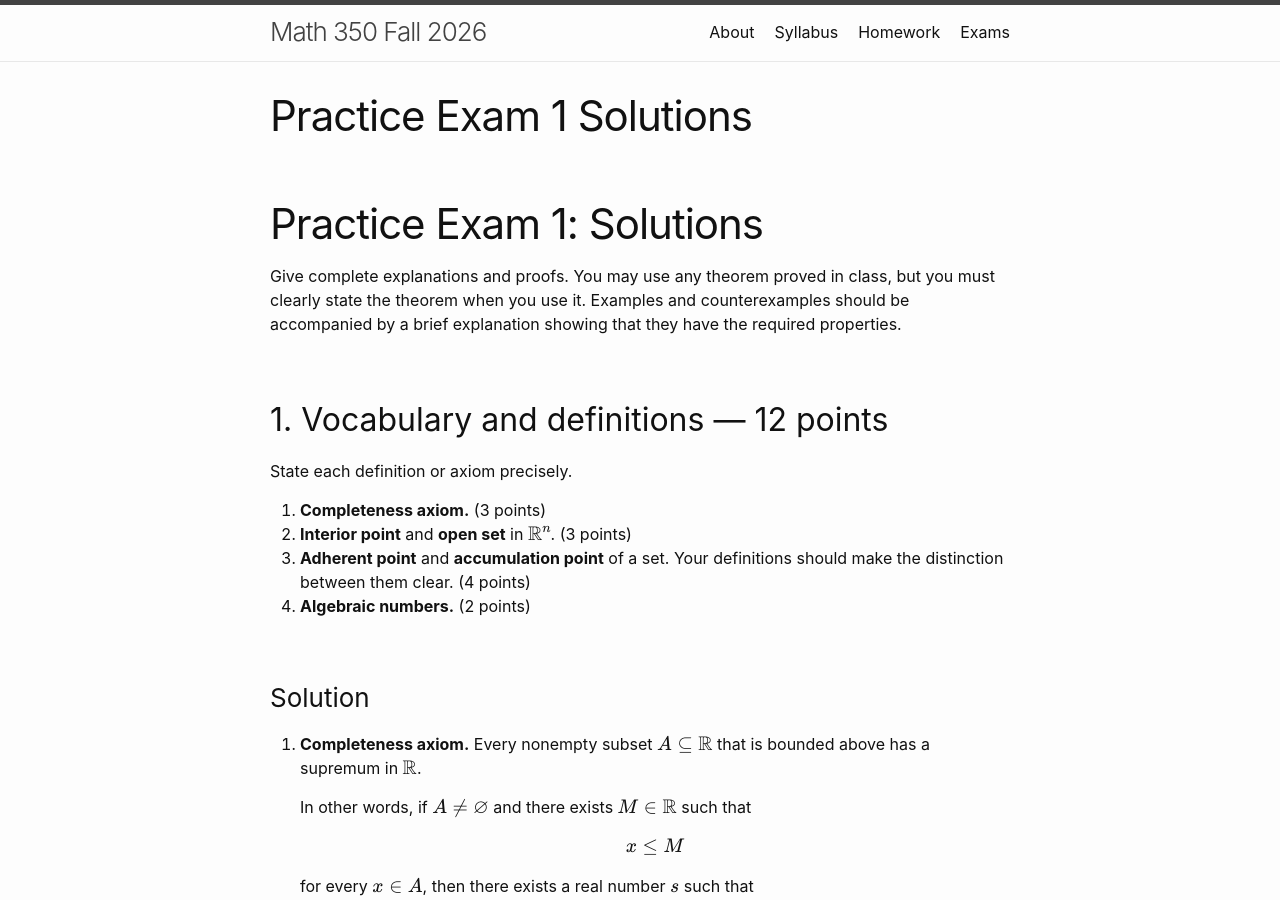
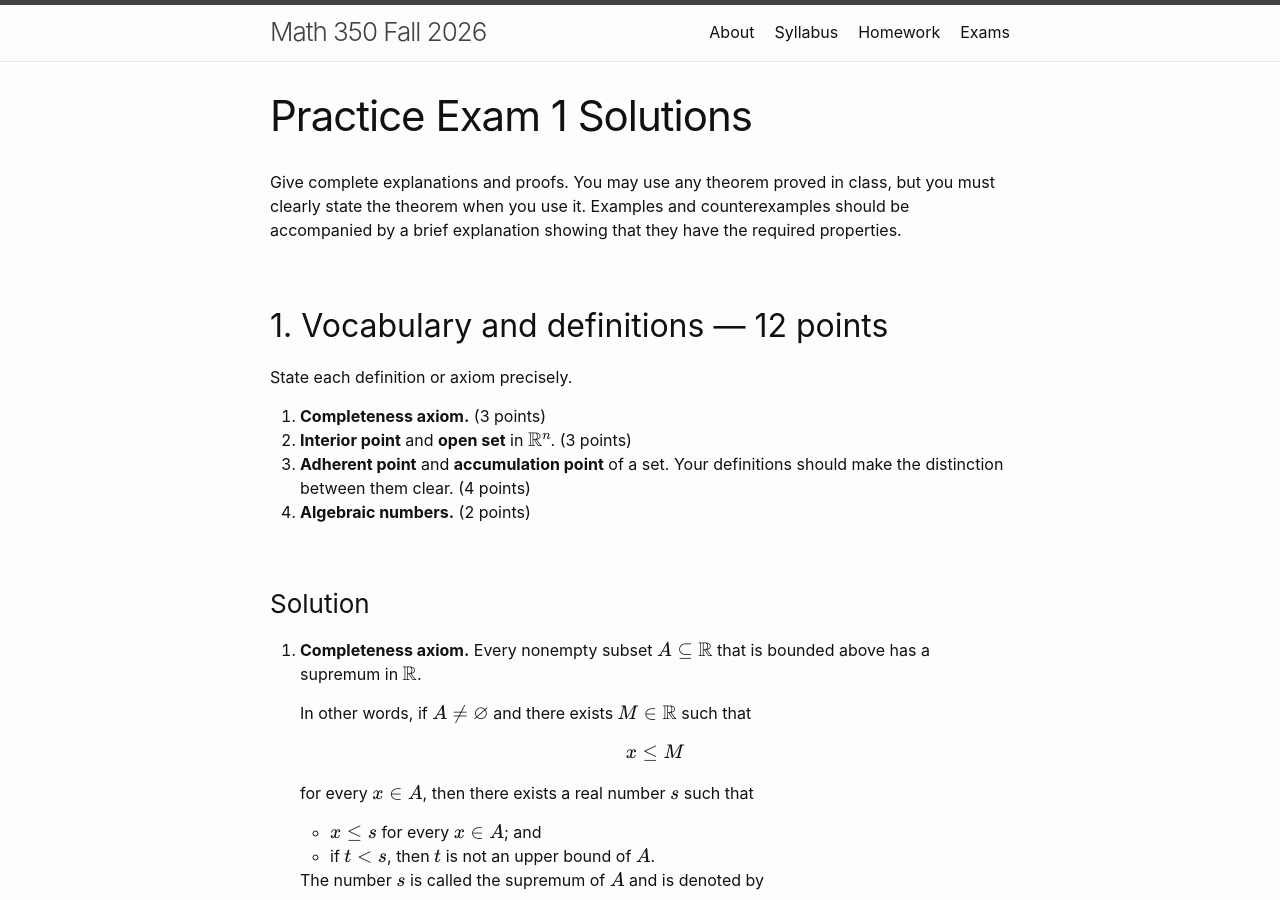
Before and after one commit to wcasper/math350fall2026, a Jekyll site: the page built from _exams/practice-exam1-soln.md, in a window 1280 px wide and 900 px high. Built offline with Jekyll 4.4.1, drawn with Linux system fonts in a browser that asks for light colours; formulas are drawn with MathJax 3.

Commit message:
fixed duplicate headline

```diff
--- a/_exams/practice-exam1-soln.md
+++ b/_exams/practice-exam1-soln.md
@@ -3,8 +3,6 @@ layout: page
 title: Practice Exam 1 Solutions
 permalink: /exams/practice-exam1-soln
 ---
-
-# Practice Exam 1: Solutions
 
 Give complete explanations and proofs. You may use any theorem proved in class, but you must clearly state the theorem when you use it. Examples and counterexamples should be accompanied by a brief explanation showing that they have the required properties.
 
```
